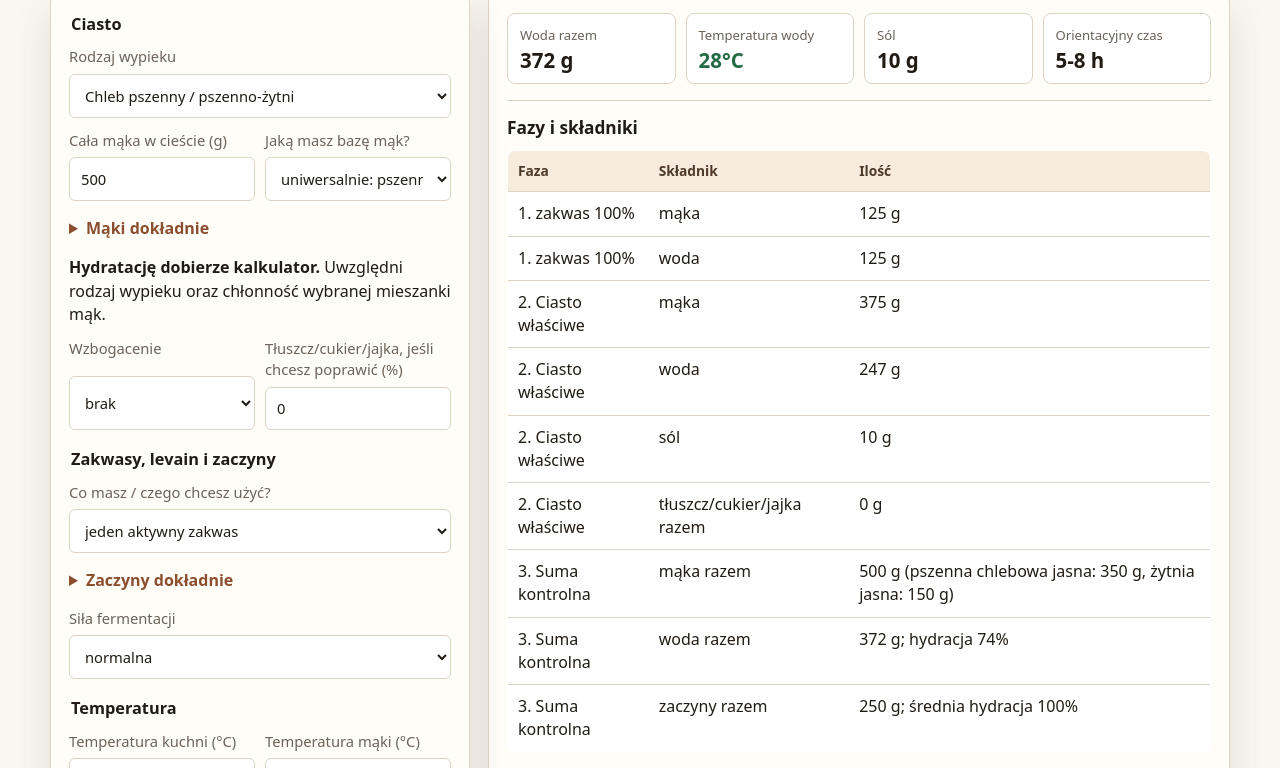
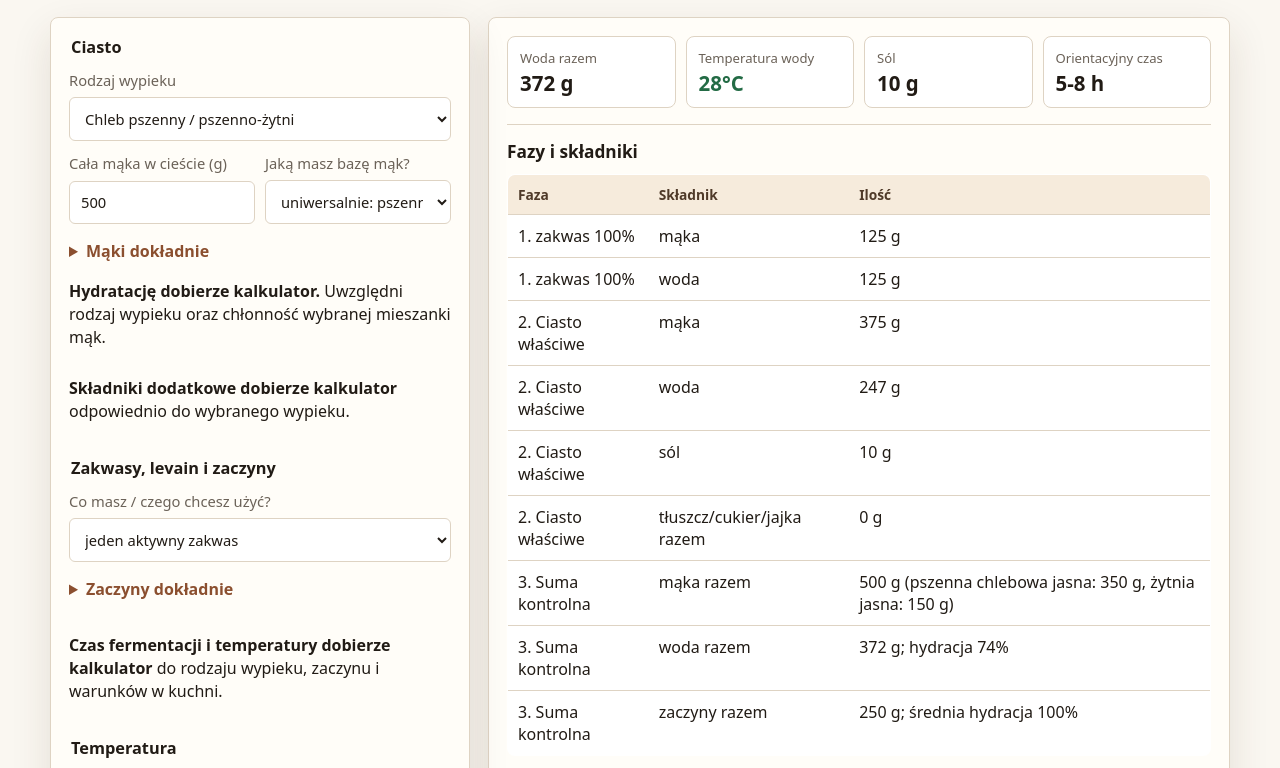
Before and after one commit to wojokoka-max/kalkulator-pieczywa, a plain HTML site: page index.html in a window 1280 px wide. Shown: the part 150-918 px from the top of the page. Drawn offline with Linux system fonts and the light colour scheme.

Commit message:
Prowadz formularz bez wiedzy piekarskiej

```diff
--- a/index.html
+++ b/index.html
@@ -1,3 +1,4 @@
+JS syntax OK
 <!doctype html>
 <html lang="pl">
 <head>
@@ -352,21 +353,7 @@
             <strong>Hydratację dobierze kalkulator.</strong>
             Uwzględni rodzaj wypieku oraz chłonność wybranej mieszanki mąk.
           </div>
-          <div class="grid-2">
-            <label>
-              Wzbogacenie
-              <select id="enrichmentPreset">
-                <option value="0">brak</option>
-                <option value="8">lekko: odrobina tłuszczu/cukru</option>
-                <option value="25">słodkie / maślane</option>
-                <option value="custom">własne</option>
-              </select>
-            </label>
-            <label>
-              Tłuszcz/cukier/jajka, jeśli chcesz poprawić (%)
-              <input id="enrichment" type="number" min="0" max="45" step="1">
-            </label>
-          </div>
+          <p class="calculated-note small"><strong>Składniki dodatkowe dobierze kalkulator</strong> odpowiednio do wybranego wypieku.</p>
         </fieldset>
 
         <fieldset>
@@ -399,14 +386,7 @@
               </div>
             </div>
           </details>
-          <label>
-            Siła fermentacji
-            <select id="starterStrength">
-              <option value="fast">mocna / aktywna</option>
-              <option value="normal" selected>normalna</option>
-              <option value="slow">słaba / zimna</option>
-            </select>
-          </label>
+          <p class="calculated-note small"><strong>Czas fermentacji i temperatury dobierze kalkulator</strong> do rodzaju wypieku, zaczynu i warunków w kuchni.</p>
         </fieldset>
 
         <fieldset>
@@ -537,7 +517,7 @@
     const flourMixIds = Object.keys(flourTypes);
     const prefermentRows = [1, 2, 3];
     const prefermentIds = prefermentRows.flatMap(n => [`pref${n}Type`, `pref${n}FlourPct`, `pref${n}Hydration`]);
-    const ids = ["product", "flour", "flourPreset", "mixTotal", ...flourMixIds, "enrichmentPreset", "enrichment", "prefermentPreset", ...prefermentIds, "starterStrength", "roomTemp", "flourTemp", "starterTemp", "friction", "doughTemp"];
+    const ids = ["product", "flour", "flourPreset", "mixTotal", ...flourMixIds, "prefermentPreset", ...prefermentIds, "roomTemp", "flourTemp", "starterTemp", "friction", "doughTemp"];
     const el = Object.fromEntries(ids.map(id => [id, document.getElementById(id)]));
 
     function optionList(select, data) {
@@ -630,8 +610,6 @@
       const product = products[el.product.value];
       el.flourPreset.value = el.product.value === "ryeMix" ? "rye" : "everyday";
       setFlourPreset(el.flourPreset.value);
-      el.enrichment.value = product.enrich;
-      el.enrichmentPreset.value = String(product.enrich > 20 ? 25 : product.enrich > 0 ? 8 : 0);
       el.doughTemp.value = product.doughTemp;
       el.prefermentPreset.value = product.enrich > 20 ? "stiffSweet" : "oneSourdough";
       setPrefermentPreset(el.prefermentPreset.value);
@@ -647,7 +625,7 @@
       const preferment = prefermentMix(flour);
       // Hydratacja jest dobierana z rodzaju wypieku i chłonności mieszanki.
       const adjustedHydration = product.hydration + mix.waterAdj;
-      const enrichment = number("enrichment");
+      const enrichment = product.enrich;
       const totalWater = flour * adjustedHydration / 100;
       const finalWater = Math.max(totalWater - preferment.waterTotal, 0);
       const finalFlour = Math.max(flour - preferment.flourTotal, 0);
@@ -657,7 +635,7 @@
       const hasPreferment = preferment.flourTotal > 0;
       const tempFactorCount = hasPreferment ? 3 : 2;
       const waterTemp = desired * tempFactorCount - number("flourTemp") - (hasPreferment ? number("starterTemp") : 0) - number("friction");
-      const strengthFactor = { fast: 0.8, normal: 1, slow: 1.3 }[el.starterStrength.value];
+      const strengthFactor = 1;
       const room = number("roomTemp");
       const tempFactor = Math.pow(1.18, 22 - room);
       const enrichFactor = 1 + Math.min(enrichment, 35) / 70;
@@ -727,12 +705,6 @@
       calculate();
     });
     flourMixIds.forEach(id => el[id].addEventListener("input", () => { el.flourPreset.value = "custom"; }));
-    el.enrichmentPreset.addEventListener("change", () => {
-      if (el.enrichmentPreset.value === "custom") return;
-      el.enrichment.value = el.enrichmentPreset.value;
-      calculate();
-    });
-    el.enrichment.addEventListener("input", () => { el.enrichmentPreset.value = "custom"; });
     el.prefermentPreset.addEventListener("change", () => {
       setPrefermentPreset(el.prefermentPreset.value);
       calculate();
```
